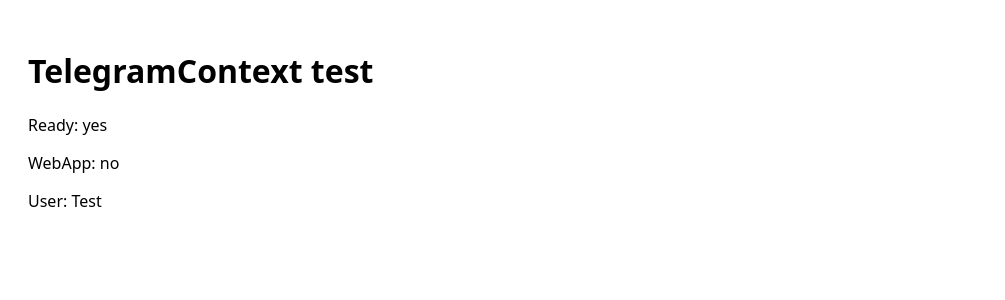
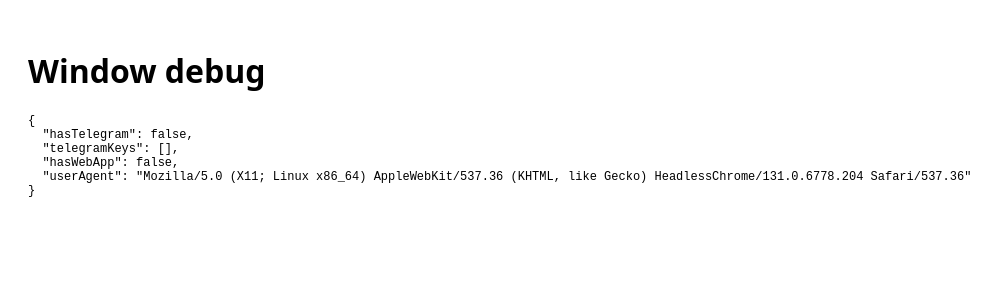
Before and after one commit to Gymnasium22/cycleflow2, a React (Vite) app: page / in a window 1280 px wide. Shown: the top 300 px of the page, without its empty margins (0-1005 px from the left). Built offline with nearby package versions, Linux system fonts and the light colour scheme.

Commit message:
Debug window.Telegram availability

```diff
--- a/src/main.jsx
+++ b/src/main.jsx
@@ -1,5 +1,4 @@
 import { createRoot } from 'react-dom/client'
-import { TelegramProvider, useTelegram } from './context/TelegramContext'
 
 window.onerror = function (message, source, lineno, colno, error) {
   const root = document.getElementById('root')
@@ -15,20 +14,21 @@
 }
 
 function App() {
-  const { webApp, user, ready } = useTelegram()
+  const info = {
+    hasTelegram: typeof window.Telegram !== 'undefined',
+    telegramKeys: window.Telegram ? Object.keys(window.Telegram) : [],
+    hasWebApp: !!(window.Telegram && window.Telegram.WebApp),
+    userAgent: navigator.userAgent,
+  }
 
   return (
     <div style={{ padding: 20, fontFamily: 'system-ui, sans-serif' }}>
-      <h1>TelegramContext test</h1>
-      <p>Ready: {ready ? 'yes' : 'no'}</p>
-      <p>WebApp: {webApp ? 'yes' : 'no'}</p>
-      <p>User: {user ? user.first_name || user.username : 'no'}</p>
+      <h1>Window debug</h1>
+      <pre style={{ whiteSpace: 'pre-wrap', fontSize: 12 }}>
+        {JSON.stringify(info, null, 2)}
+      </pre>
     </div>
   )
 }
 
-createRoot(document.getElementById('root')).render(
-  <TelegramProvider>
-    <App />
-  </TelegramProvider>
-)
+createRoot(document.getElementById('root')).render(<App />)
```
